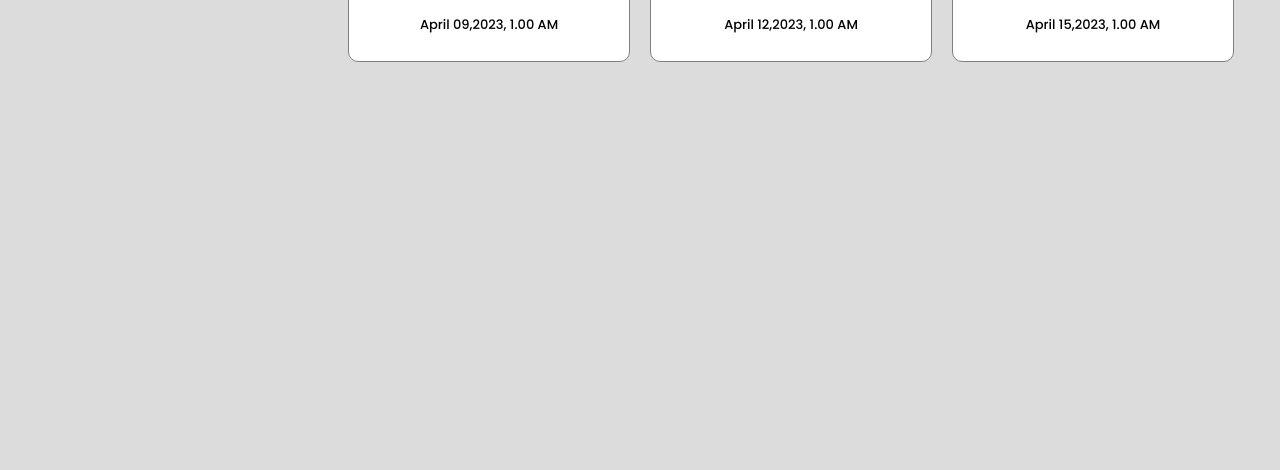
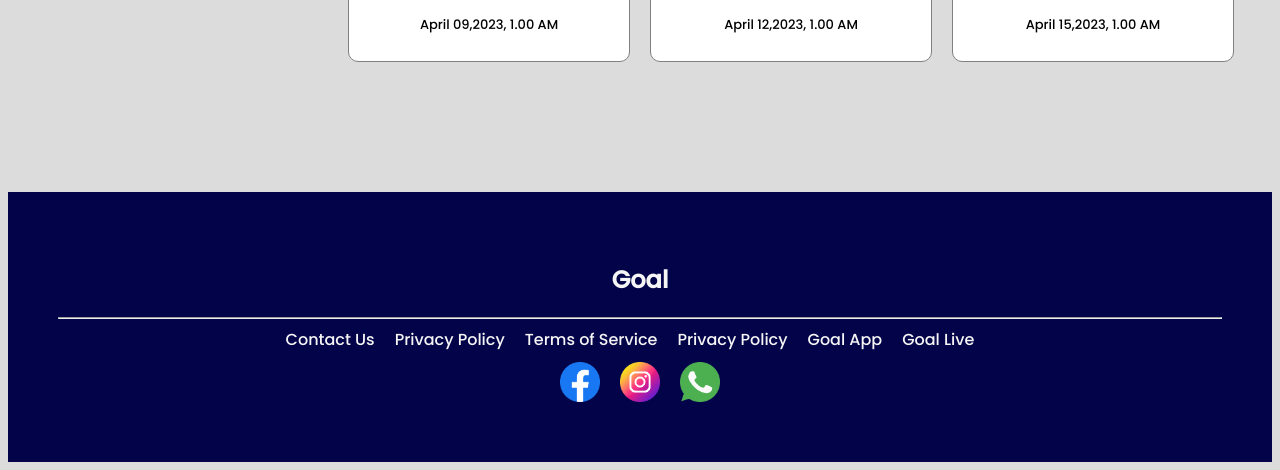
Before and after one commit to fariha-chy/football, a plain HTML site: page match.html in a window 1280 px wide. Shown: the part 1096-1566 px from the top of the page. Before the commit the page ends 1288 px from the top, so only its background shows below. Drawn offline with Linux system fonts and the light colour scheme.

Commit message:
sixth commit

```diff
--- a/match.html
+++ b/match.html
@@ -79,5 +79,24 @@
             </div>
         </section>
     </main>
+    <footer class="footer-section">
+        <div class="footer">
+            <h2>Goal</h2>
+            <hr>
+            <div class="footer-item">
+                <a href="">Contact Us</a>
+                <a href="">Privacy Policy</a>
+                <a href="">Terms of Service</a>
+                <a href="">Privacy Policy</a>
+                <a href="">Goal App</a>
+                <a href="">Goal Live</a>
+            </div>
+            <div class="social-logo">
+                <img src="/image/social-media-logo/facebook.png" alt="">
+                <img src="/image/social-media-logo/instagram.png" alt="">
+                <img src="/image/social-media-logo/whatsapp.png" alt="">
+            </div>
+        </div>
+    </footer>
 </body>
 </html>
--- a/style/style.css
+++ b/style/style.css
@@ -98,3 +98,18 @@ background-color: white;}
     grid-template-columns: repeat(3, 1fr);
     gap: 20px;}
 .match .timing {font-size: small;}
+    /* --------- Footer Section --------- */
+.footer-section {margin: 0%;
+    padding: 50px;
+    background-color: rgb(3, 3, 73);
+    color: whitesmoke;
+    text-align: center;}
+.footer-section .footer-item a{text-decoration: none;
+    color: whitesmoke;
+    margin-right: 20px;}
+.footer-item,
+.social-logo{display: flex;
+    justify-content: center;}
+.footer-section .social-logo img {height: 40px;
+    margin: 10px;}
+/* ------- media -------- */
```
Also changed, not shown: index.html (+19 -2 lines), image/social-media-logo/facebook.png (added), image/social-media-logo/instagram.png (added), image/social-media-logo/whatsapp.png (added).
